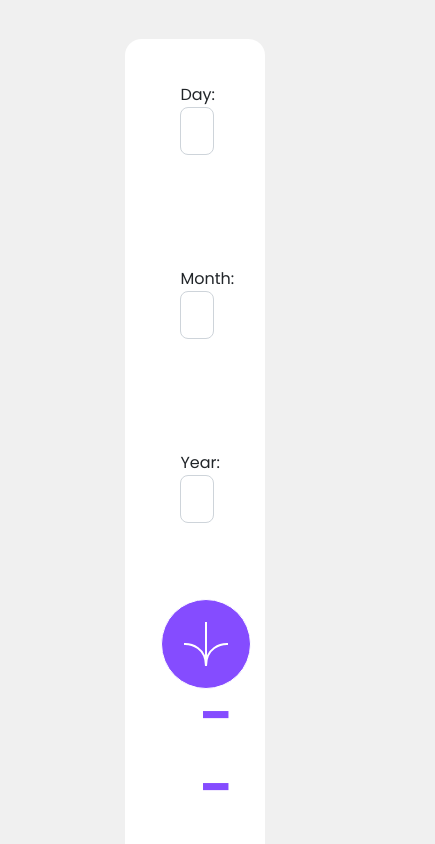
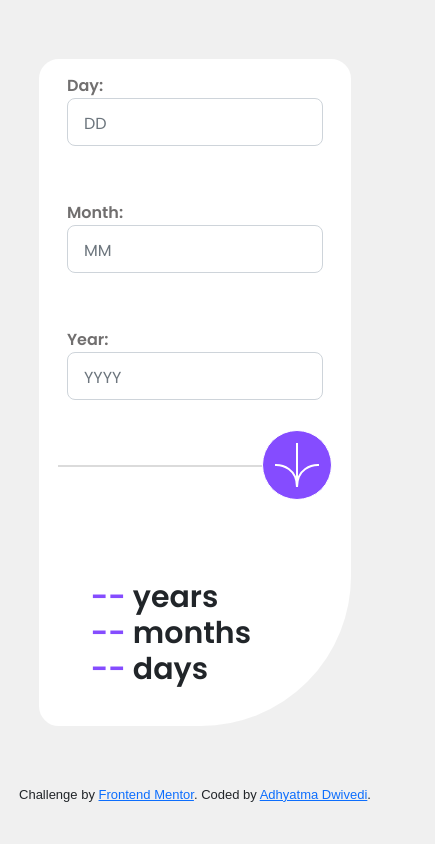
Before and after one commit to r00kieAd/AgeCalculator, a plain HTML site: page index.html in a window 390 px wide. Shown: the top 844 px of the page, 435 px wide, since content can reach past the window. Drawn offline with nearby package versions, Linux system fonts and the light colour scheme.

Commit message:
updated for mobile screens

```diff
--- a/index.html
+++ b/index.html
@@ -25,26 +25,26 @@
       <div id="inputs">
         <div class="container">
           <div class="row">
-            <div class="col-lg-3">
+            <div class="col-lg-3 col-md-3 col-sm-3 col-auto">
               <div class="xyz">
                 <label for="day">Day: </label><br>
-                <input class="form-control form-control-lg" placeholder="DD" type="number" name="day" id="day"
+                <input class="form-control form-control-lg form-control-sm" placeholder="DD" type="number" name="day" id="day"
                   onmouseover="boxColor(1, this)" onmouseleave="boxColor(0, this)"><br>
                 <p id="dayError" class="error">This field is required</p>
               </div>
             </div>
-            <div class="col-lg-3 offset-lg-1">
+            <div class="col-lg-3 col-md-3 col-sm-3 offset-lg-1 col-auto">
               <div class="xyz">
                 <label for="month">Month: </label><br>
-                <input class="form-control form-control-lg" placeholder="MM" type="text" name="month" id="month"
+                <input class="form-control form-control-lg form-control-sm" placeholder="MM" type="text" name="month" id="month"
                   onmouseover="boxColor(1, this)" onmouseleave="boxColor(0, this)"><br>
                 <p id="monthError" class="error">This field is required</p>
               </div>
             </div>
-            <div class="col-lg-3 offset-lg-1">
+            <div class="col-lg-3 col-md-2 col-sm-3 offset-lg-1 col-auto">
               <div class="xyz">
                 <label for="year">Year: </label><br>
-                <input class="form-control form-control-lg" placeholder="YYYY" type="text" name="year" id="year"
+                <input class="form-control form-control-lg form-control-sm" placeholder="YYYY" type="text" name="year" id="year"
                   onmouseover="boxColor(1, this)" onmouseleave="boxColor(0, this)"><br>
                 <p id="yearError" class="error">This field is required</p>
               </div>
@@ -62,7 +62,7 @@
         </button>
       </div>
       <div id="results">
-        <h1 class="nums yyyy">-- <h1>years</h1>
+        <h1 class="nums">-- <h1>years</h1>
         </h1>
         <br>
         <h1 class="nums mm">-- <h1>months</h1>
--- a/myScript.js
+++ b/myScript.js
@@ -1,4 +1,4 @@
-var greenFlag = true;
+
 
 function buttonColor(flag) {
     if (flag == 1) {
@@ -9,14 +9,6 @@ function buttonColor(flag) {
 }
 
 function boxColor(flag, e) {
-    const inputs = document.querySelectorAll(".error");
-    // inputs.forEach(element => {
-    //     var x = element.style.visibility;
-    //     if (x == "visible") {
-    //         greenFlag = false;
-    //         return;
-    //     }
-    // });
     if (e.style.borderColor != 'rgb(255, 87, 87)') {
         if (flag == 1) {
             e.style.borderColor = "hsl(259, 100%, 65%)";
@@ -61,6 +53,7 @@ try {
         }
 
         if (error) {
+            document.querySelectorAll(".nums")[0].classList.remove("yyyy");
             return;
         }
 
@@ -97,8 +90,11 @@ try {
         }
 
         if (error) {
+            document.querySelectorAll(".nums")[0].classList.remove("yyyy");
             return;
         }
+
+        document.querySelectorAll(".nums")[0].classList.add("yyyy");
 
         ageCalculator(year, month, day);
     }
--- a/myStyle.css
+++ b/myStyle.css
@@ -1,6 +1,7 @@
 body {
     background-color: hsl(0, 0%, 94%);
 }
+
 
 #main {
     background-color: white;
@@ -11,6 +12,12 @@ body {
 
 #box {
     padding: 40px;
+}
+
+label {
+    font-family: 'Poppins', sans-serif;
+    color: hsl(0, 1%, 44%);
+    font-weight: 600;
 }
 
 #inputs {
@@ -53,7 +60,7 @@ button {
     position: relative;
     padding: 2px;
     bottom: 58px;
-    right: -40px;
+    right: -20px;
     border: 1px solid white;
     background-color: hsl(259, 100%, 65%);
     border-radius: 60px;
@@ -73,7 +80,60 @@ h1 {
     font-weight: 800;
 }
 
+.yyyy {
+    text-shadow: 2px 2px 4px #D4ADFC;
+}
+
 #footer {
     text-align: center;
     font-family: Arial, Helvetica, sans-serif;
 }
+
+@media screen and (max-width: 1500px) {
+    #main {
+        background-color: white;
+        border: 2px solid white;
+        margin: 15% 10%;
+        border-radius: 20px 20px 150px 20px;
+    }
+
+    h1 {
+        font-size: 30px;
+    }
+
+    #box{
+        padding: 5px;
+    }
+
+    button {
+        right: inherit;
+        bottom: 47px;
+        width: 70px;
+        height: 70px;
+    }
+
+    #inputs {
+        padding: none;
+        font-family: 'Poppins', sans-serif;
+    }
+
+    input::placeholder{
+        font-size: medium;
+    }
+
+    #results {
+        margin: none;
+        margin-left: 15%;
+        position: relative;
+        display: inline-block;
+    }
+
+
+    .error {
+        font-size: 10px;
+    }
+
+    #footer {
+        font-size: small;
+    }
+}
```
Also changed, not shown: images/cake.png (added), 1 other file.
